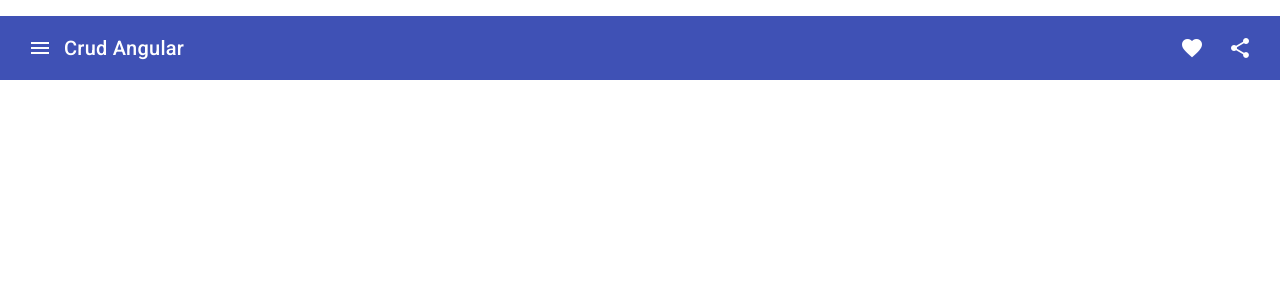
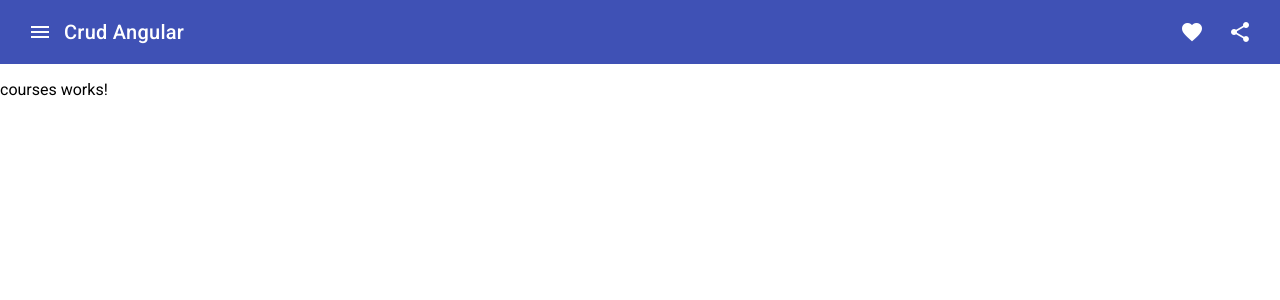
Before and after one commit to anamsilva1981/Crud-Angular_Spring, an Angular app in the folder crud-angular/: page /courses in a window 1280 px wide. Before the commit this address led to /. Shown: the top 300 px of the page. Built offline with nearby package versions, Linux system fonts and the light colour scheme.

Commit message:
[courses] add routes for courses component

```diff
--- a/crud-angular/src/app/app-routing.module.ts
+++ b/crud-angular/src/app/app-routing.module.ts
@@ -1,7 +1,11 @@
 import { NgModule } from '@angular/core';
 import { RouterModule, Routes } from '@angular/router';
 
-const routes: Routes = [];
+const routes: Routes = [
+  { path: '', pathMatch: 'full',  redirectTo: 'courses' },
+  { path: 'courses', loadChildren: () => import('./courses/courses.module').then(m => m.CoursesModule) }
+  ,
+];
 
 @NgModule({
   imports: [RouterModule.forRoot(routes)],
--- a/crud-angular/src/app/app.component.html
+++ b/crud-angular/src/app/app.component.html
@@ -1,4 +1,3 @@
-<p>
 <mat-toolbar color="primary">
   <button mat-icon-button class="example-icon" aria-label="Example icon-button with menu icon">
     <mat-icon>menu</mat-icon>
@@ -12,4 +11,6 @@
     <mat-icon>share</mat-icon>
   </button>
 </mat-toolbar>
-</p>
+
+
+<router-outlet></router-outlet>
--- a/crud-angular/src/app/courses/courses-routing.module.ts
+++ b/crud-angular/src/app/courses/courses-routing.module.ts
@@ -1,7 +1,10 @@
 import { NgModule } from '@angular/core';
 import { RouterModule, Routes } from '@angular/router';
+import { CoursesComponent } from './courses/courses.component';
 
-const routes: Routes = [];
+const routes: Routes = [
+  { path: '',  component: CoursesComponent }
+];
 
 @NgModule({
   imports: [RouterModule.forChild(routes)],
```
Also changed, not shown: crud-angular/src/app/app.module.ts (+4 -3 lines). Lines whose indentation alone changed are shown as unchanged.
